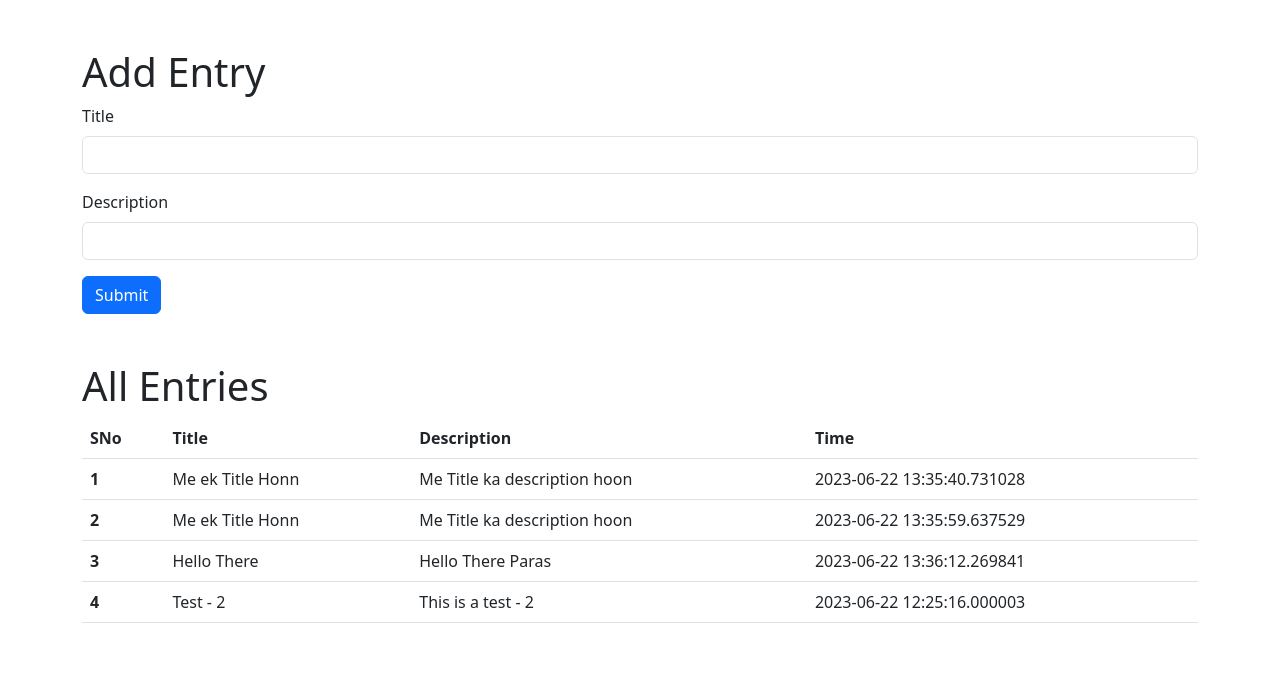
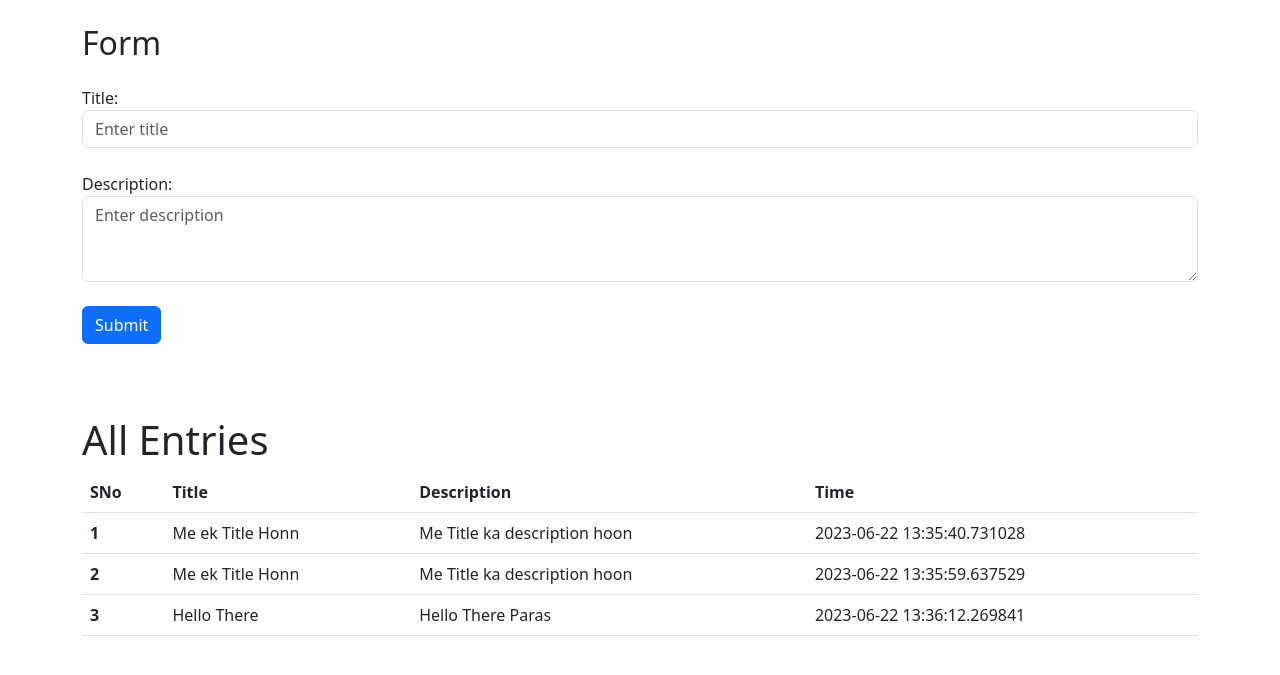
Before and after one commit to paras-017/flask_tutorial, a Flask app: page / in a window 1280 px wide. Shown: the part 56-731 px from the top of the page. Run offline with Flask 3, Linux system fonts and the light colour scheme; data comes from the database, SQL or seed files in the repository; both versions use the stored data as it was after the commit.

Commit message:
validation on form added

```diff
--- a/app.py
+++ b/app.py
@@ -1,4 +1,4 @@
-from flask import Flask, render_template
+from flask import Flask, render_template, request
 from flask_sqlalchemy import SQLAlchemy
 from datetime import datetime
 
@@ -22,17 +22,22 @@ class Todo(db.Model):
 #creating the database
 db.create_all()
 
-@app.route('/')
+@app.route('/', methods = ['GET', 'POST'])
 def hello():
+   #accepting data from UI
+    if request.method == 'POST':
+        print('post')
+        title = request.form['title']
+        description = request.form['description']
+        print(title, description)
 
+        # creating a todo
+        todo = Todo(title = title, description = description)
+        # adding the todo to the database
+        db.session.add(todo)
+        db.session.commit()
 
-     # creating a todo
-    todo = Todo(title = 'Test - 2', description = 'This is a test - 2')
-    # adding the todo to the database
-    db.session.add(todo)
-    db.session.commit()
-
-    #getting all the todos from DB & sending them to the frontend
+        #getting all the todos from DB & sending them to the frontend
     allTodo = Todo.query.all()
     return render_template('index.html', allTodo = allTodo)
 
--- a/templates/index.html
+++ b/templates/index.html
@@ -10,7 +10,7 @@
 <!--------------------------------- Navbar ---------------------------------->
 <nav class=" navbar bg-body-tertiary">
     <div class="container-fluid">
-      <a class="navbar-brand">Flask</a>
+      <a href="/" class="navbar-brand">Flask</a>
       <form class="d-flex" role="search">
         <input class="form-control me-2" type="search" placeholder="Search" aria-label="Search">
         <button class="btn btn-outline-success" type="submit">Search</button>
@@ -19,20 +19,27 @@
   </nav>
 
  <!--------------------------------- Form ---------------------------------->
-<div class="container my-5">
-    <h1>Add Entry</h1>
-    <form>
-        <div class="mb-3">
-          <label for="title" class="form-label">Title</label>
-          <input type="text" class="form-control" id="title" aria-describedby="emailHelp">
-        </div>
-        <div class="mb-3">
-          <label for="description" class="form-label">Description</label>
-          <input type="password" class="form-control" id="description">
-        </div>
-        <button type="submit" class="btn btn-primary">Submit</button>
-      </form>
+ <div class="container my-4">
+  <h2>Form</h2>
+  <form action="/" method="POST"  id="myForm" class="needs-validation" novalidate>
+    <div class="form-group my-4">
+      <label for="title">Title:</label>
+      <input type="text" class="form-control" id="title" name="title" placeholder="Enter title" required>
+      <div class="invalid-feedback">
+        Please enter a title.
+      </div>
+    </div>
+    <div class="form-group">
+      <label for="description">Description:</label>
+      <textarea class="form-control" id="description" name="description" rows="3" placeholder="Enter description" required></textarea>
+      <div class="invalid-feedback">
+        Please enter a description.
+      </div>
+    </div>
+    <button type="submit" class="btn btn-primary my-4">Submit</button>
+  </form>
 </div>
+
 
 <!-- Table -->
 <div class="container mt-5">
@@ -63,5 +70,22 @@
 
 
     <script src="https://cdn.jsdelivr.net/npm/bootstrap@5.3.0/dist/js/bootstrap.bundle.min.js" integrity="sha384-geWF76RCwLtnZ8qwWowPQNguL3RmwHVBC9FhGdlKrxdiJJigb/j/68SIy3Te4Bkz" crossorigin="anonymous"></script>
+
+    <script>
+      // Disable form submission if there are invalid fields
+      (function() {
+        'use strict';
+        window.addEventListener('load', function() {
+          var form = document.getElementById('myForm');
+          form.addEventListener('submit', function(event) {
+            if (form.checkValidity() === false) {
+              event.preventDefault();
+              event.stopPropagation();
+            }
+            form.classList.add('was-validated');
+          }, false);
+        }, false);
+      })();
+    </script>
   </body>
 </html>
```
Also changed, not shown: templates/script.js (added, +13 -0 lines), instance/todo.db.
